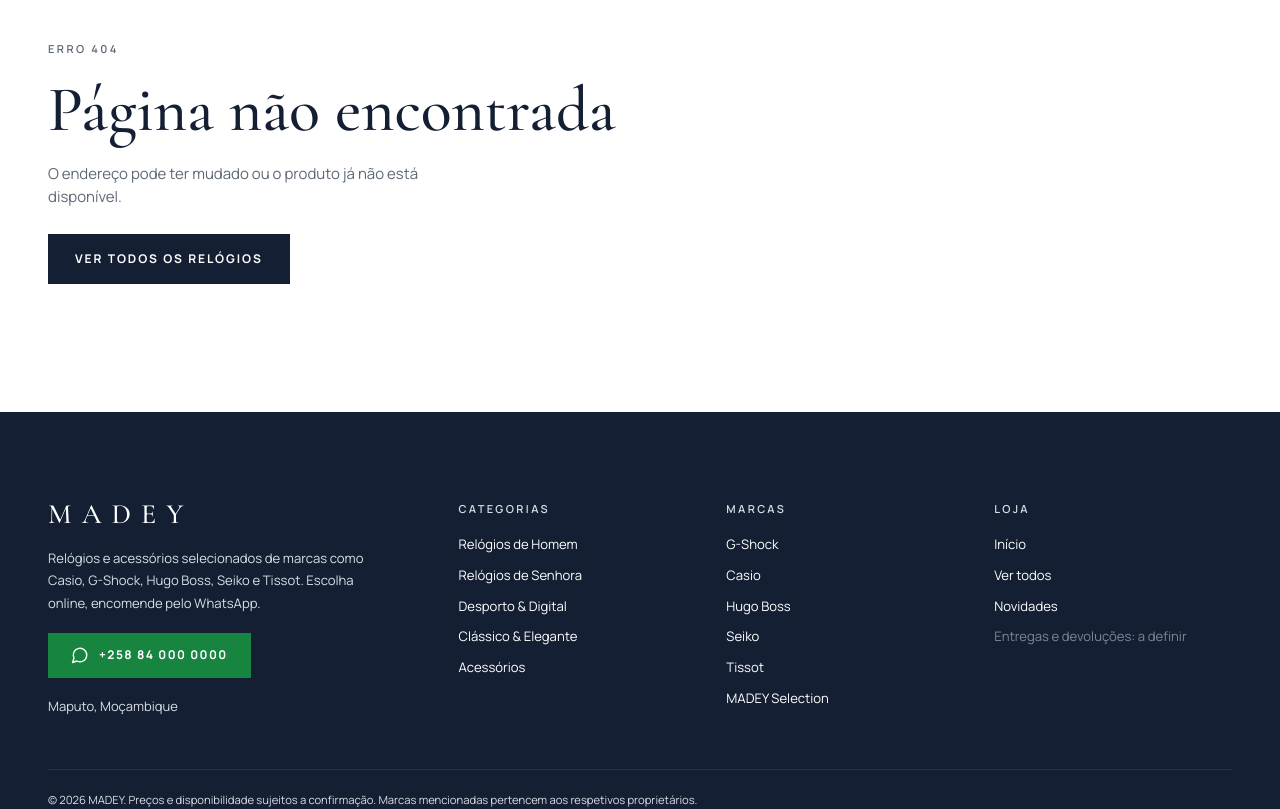
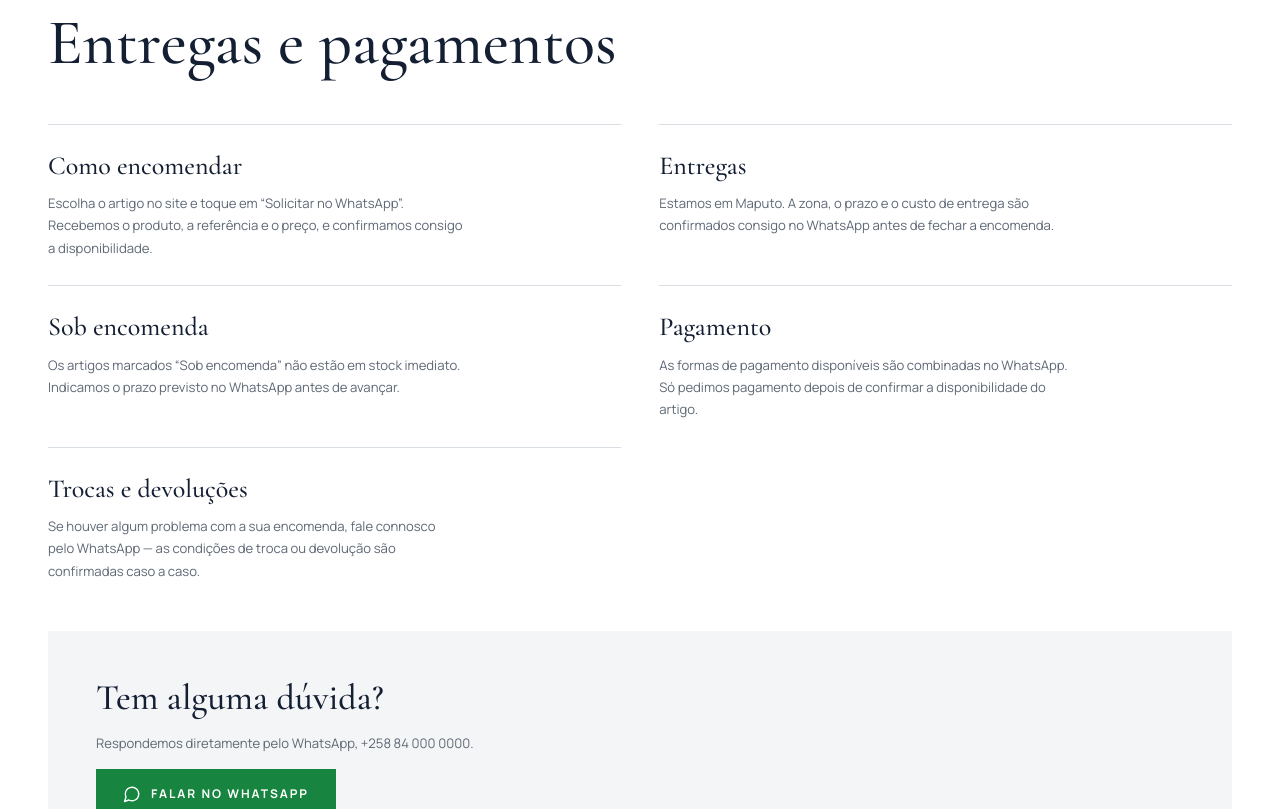
Before and after one commit to kennydasilva/MADEY, a React (Vite) app: page /entregas-e-pagamentos in a window 1280 px wide. Shown: the part 200-1009 px from the top of the page. Built offline with nearby package versions, Linux system fonts and the light colour scheme.

Commit message:
Adiciona página Entregas e pagamentos e liga-a no rodapé

```diff
--- a/src/App.tsx
+++ b/src/App.tsx
@@ -1,6 +1,7 @@
 import { BrowserRouter, Route, Routes } from 'react-router-dom'
 import { Layout } from './components/Layout'
 import { UiProvider } from './context/ui'
+import Delivery from './pages/Delivery'
 import Home from './pages/Home'
 import NotFound from './pages/NotFound'
 import ProductPage from './pages/Product'
@@ -15,6 +16,7 @@ export default function App() {
             <Route index element={<Home />} />
             <Route path="loja" element={<Shop />} />
             <Route path="produto/:slug" element={<ProductPage />} />
+            <Route path="entregas-e-pagamentos" element={<Delivery />} />
             <Route path="*" element={<NotFound />} />
           </Route>
         </Routes>
--- a/src/components/Footer.tsx
+++ b/src/components/Footer.tsx
@@ -17,6 +17,7 @@ export function Footer() {
         { label: 'Início', to: '/' },
         { label: 'Ver todos', to: shopUrl() },
         { label: 'Novidades', to: shopUrl({ sort: 'novidades' }) },
+        { label: 'Entregas e pagamentos', to: '/entregas-e-pagamentos' },
       ],
     },
   ]
@@ -51,15 +52,10 @@ export function Footer() {
                   {l.label}
                 </Link>
               ))}
-              {col.title === 'Loja' && (
-                <>
-                  {config.instagramUrl && (
-                    <a href={config.instagramUrl} target="_blank" rel="noopener noreferrer" className={linkClass}>
-                      Instagram
-                    </a>
-                  )}
-                  <span className="py-[5px] text-sm text-faint">Entregas e devoluções: a definir</span>
-                </>
+              {col.title === 'Loja' && config.instagramUrl && (
+                <a href={config.instagramUrl} target="_blank" rel="noopener noreferrer" className={linkClass}>
+                  Instagram
+                </a>
               )}
             </div>
           ))}
--- /dev/null
+++ b/src/lib/title.ts
@@ -0,0 +1,10 @@
+import { useEffect } from 'react'
+
+export const SITE_TITLE = 'MADEY — Relógios e acessórios'
+
+/** Título do separador para a página atual; sem argumento usa o título do site. */
+export function usePageTitle(title?: string) {
+  useEffect(() => {
+    document.title = title ? `${title} — MADEY` : SITE_TITLE
+  }, [title])
+}
--- /dev/null
+++ b/src/pages/Delivery.tsx
@@ -0,0 +1,59 @@
+import { whatsappDisplay } from '../config'
+import { WhatsAppIcon } from '../components/Icons'
+import { GENERAL_MESSAGE, whatsappUrl } from '../lib/format'
+import { usePageTitle } from '../lib/title'
+
+// Condições comerciais ainda por fechar: cada ponto remete para o WhatsApp
+// em vez de prometer prazos ou valores que a loja não confirmou.
+const TOPICS = [
+  {
+    title: 'Como encomendar',
+    text: 'Escolha o artigo no site e toque em “Solicitar no WhatsApp”. Recebemos o produto, a referência e o preço, e confirmamos consigo a disponibilidade.',
+  },
+  {
+    title: 'Entregas',
+    text: 'Estamos em Maputo. A zona, o prazo e o custo de entrega são confirmados consigo no WhatsApp antes de fechar a encomenda.',
+  },
+  {
+    title: 'Sob encomenda',
+    text: 'Os artigos marcados “Sob encomenda” não estão em stock imediato. Indicamos o prazo previsto no WhatsApp antes de avançar.',
+  },
+  {
+    title: 'Pagamento',
+    text: 'As formas de pagamento disponíveis são combinadas no WhatsApp. Só pedimos pagamento depois de confirmar a disponibilidade do artigo.',
+  },
+  {
+    title: 'Trocas e devoluções',
+    text: 'Se houver algum problema com a sua encomenda, fale connosco pelo WhatsApp — as condições de troca ou devolução são confirmadas caso a caso.',
+  },
+]
+
+export default function Delivery() {
+  usePageTitle('Entregas e pagamentos')
+  return (
+    <section className="wrap py-[clamp(36px,5vw,72px)] pb-[clamp(64px,8vw,112px)]">
+      <span className="eyebrow text-muted">Ajuda</span>
+      <h1 className="display mt-3 mb-[clamp(28px,4vw,48px)] text-[clamp(40px,5vw,64px)] leading-[1.02]">
+        Entregas e pagamentos
+      </h1>
+      <div className="grid gap-x-[clamp(24px,3vw,40px)] sm:grid-cols-2">
+        {TOPICS.map((t) => (
+          <div key={t.title} className="flex flex-col gap-3 border-t border-line py-7">
+            <h2 className="display text-[26px] leading-[1.15]">{t.title}</h2>
+            <p className="max-w-[52ch] text-sm leading-[1.7] text-muted">{t.text}</p>
+          </div>
+        ))}
+      </div>
+      <div className="mt-6 flex flex-col items-start gap-4 bg-mist p-[clamp(24px,4vw,48px)]">
+        <h2 className="display text-[clamp(26px,3vw,36px)]">Tem alguma dúvida?</h2>
+        <p className="max-w-[52ch] text-sm leading-[1.7] text-muted">
+          Respondemos diretamente pelo WhatsApp, {whatsappDisplay}.
+        </p>
+        <a href={whatsappUrl(GENERAL_MESSAGE)} target="_blank" rel="noopener noreferrer" className="btn btn-wa">
+          <WhatsAppIcon size={18} />
+          Falar no WhatsApp
+        </a>
+      </div>
+    </section>
+  )
+}
```
